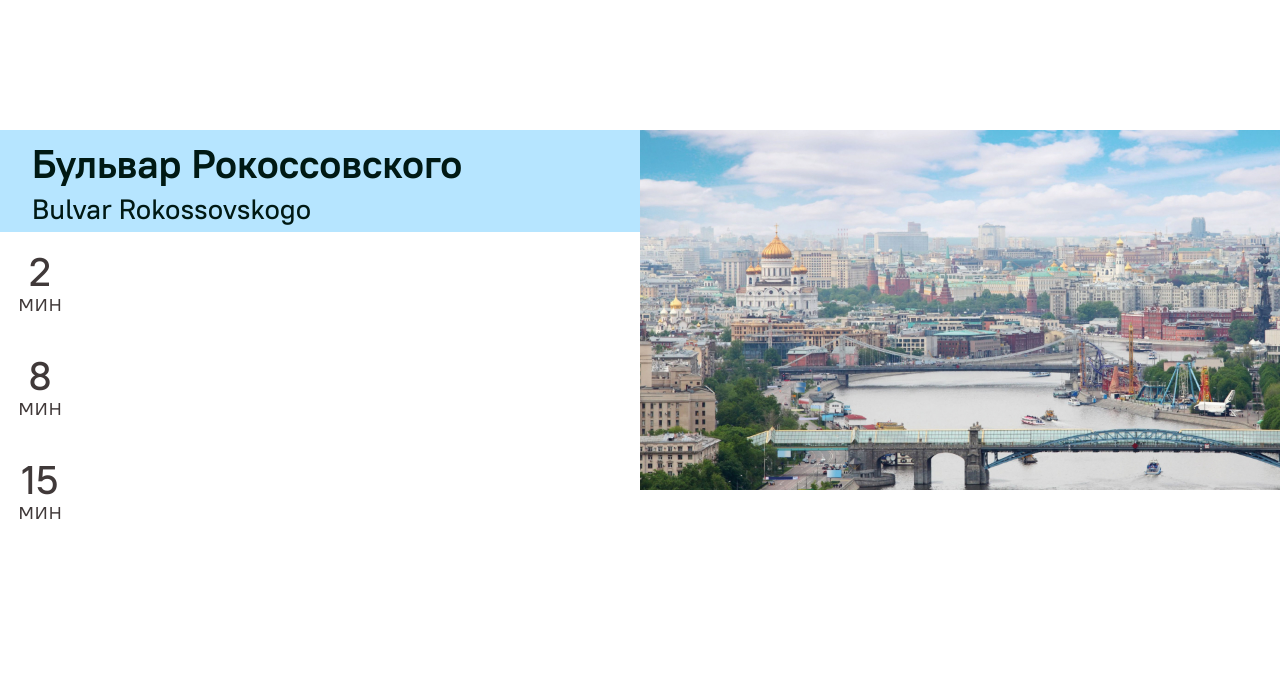
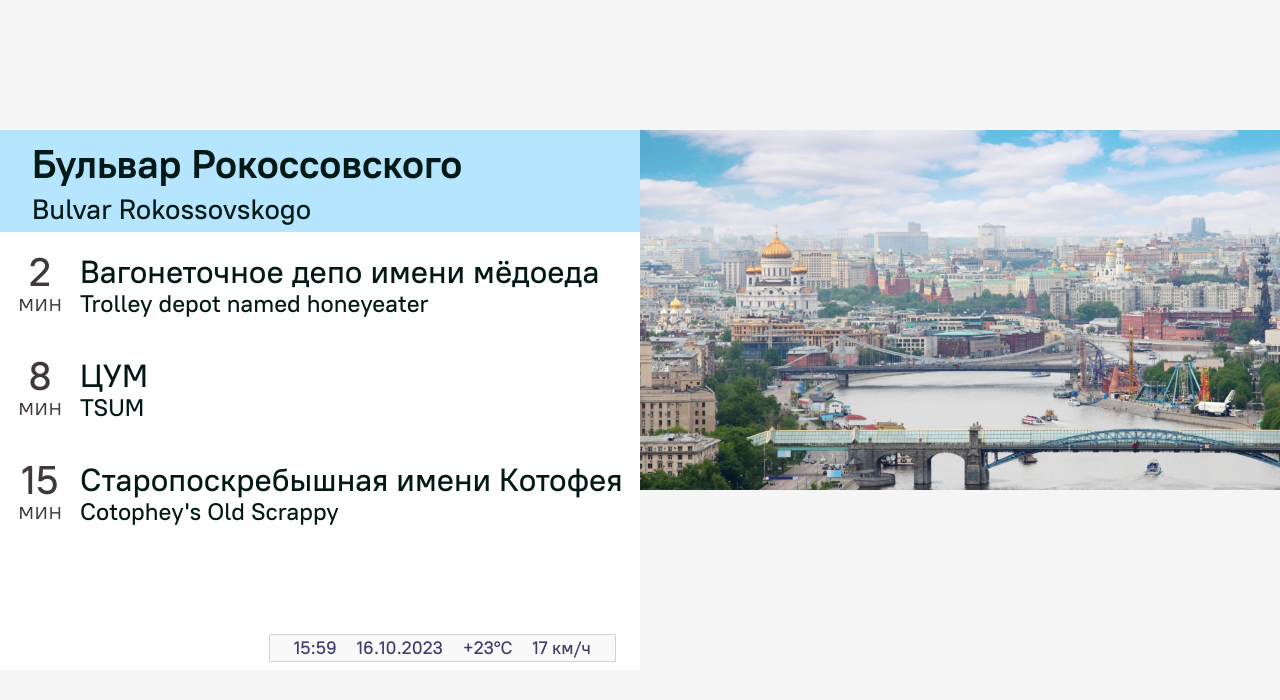
Before and after one commit to heropaster/taskLayout, a React (Vite) app: page / in a window 1280 px wide. Shown: the top 700 px of the page. Built offline with nearby package versions, Linux system fonts and the light colour scheme.

Commit message:
info panel + routes

```diff
--- /dev/null
+++ b/src/components/InfoPanel/InfoPanel.scss
@@ -0,0 +1,20 @@
+.panel {
+	position: absolute;
+	bottom: 8px;
+	right: 24px;
+	min-width: 347px;
+	max-width: max-content;
+	border-radius: 2px 2px 0 0;
+	border: 1px solid #d1d1d1;
+	background: #f9f9f9;
+	display: flex;
+	gap: 20px;
+	padding: 4px 24px;
+	span {
+		color: #3e3a6b;
+		font-family: var(--medium);
+		font-weight: 500;
+		font-size: 18px;
+		line-height: 18px;
+	}
+}
--- /dev/null
+++ b/src/components/InfoPanel/InfoPanel.tsx
@@ -0,0 +1,41 @@
+import React, { useEffect, useState } from "react";
+
+import "./InfoPanel.scss";
+interface InfoPanelProps {
+	// time: string;
+	date: Date;
+	temp: string;
+	wind: string;
+}
+const InfoPanel: React.FC<InfoPanelProps> = ({ date, temp, wind }) => {
+	const [time, setTime] = useState(new Date());
+	useEffect(() => {
+		const timerID = setInterval(() => {
+			setTime(new Date());
+		}, 2000); // Обновление времени
+
+		return () => {
+			clearInterval(timerID); // Очистка таймера при размонтировании компонента
+		};
+	}, []);
+	return (
+		<div className="panel">
+			<span>
+				{time.toLocaleTimeString("ru-RU", {
+					hour: "2-digit",
+					minute: "2-digit",
+				})}
+			</span>
+			<span>
+				{date.toLocaleString("ru-RU", {
+					year: "numeric",
+					month: "numeric",
+					day: "numeric",
+				})}
+			</span>
+			<span>{temp}</span>
+			<span>{wind}</span>
+		</div>
+	);
+};
+export default InfoPanel;
--- a/src/components/Routes/Routes.tsx
+++ b/src/components/Routes/Routes.tsx
@@ -1,6 +1,10 @@
-import ArrivalTime from "../ArrivalTIme/ArrivalTime";
+import { useId } from "react";
+
+import Stop from "../Stop/Stop";
 import "./Routes.scss";
+
 const Routes = () => {
+	const key = useId();
 	const stops = [
 		{
 			name: {
@@ -26,9 +30,9 @@ const Routes = () => {
 	];
 	return (
 		<div className="routes">
-			<ArrivalTime time="2" />
-			<ArrivalTime time="8" />
-			<ArrivalTime time="15" />
+			{stops.map((stop) => {
+				return <Stop key={key} time={stop.time} name={stop.name} />;
+			})}
 		</div>
 	);
 };
--- a/src/components/RoutesDisplay/RoutesDisplay.scss
+++ b/src/components/RoutesDisplay/RoutesDisplay.scss
@@ -1,4 +1,6 @@
 .display__route {
+	position: relative;
 	width: 50%;
 	padding-bottom: 8px;
+	background: #fff;
 }
--- a/src/components/RoutesDisplay/RoutesDisplay.tsx
+++ b/src/components/RoutesDisplay/RoutesDisplay.tsx
@@ -1,11 +1,20 @@
 import RouteHeader from "./RouteHeader/RouteHeader";
+import InfoPanel from "../InfoPanel/InfoPanel";
 import Routes from "../Routes/Routes";
+
 import "./RoutesDisplay.scss";
 const RoutesDisplay = () => {
+	const date = new Date();
 	return (
 		<div className="display__route">
 			<RouteHeader />
 			<Routes />
+			<InfoPanel
+				// time={formatDate(date)}
+				date={date}
+				temp="+23°C"
+				wind="17 км/ч"
+			/>
 		</div>
 	);
 };
--- a/src/components/Stop/Stop.scss
+++ b/src/components/Stop/Stop.scss
@@ -0,0 +1,3 @@
+.stop {
+	display: flex;
+}
--- a/src/components/Stop/Stop.tsx
+++ b/src/components/Stop/Stop.tsx
@@ -1,4 +1,6 @@
 import React from "react";
+
+import "./Stop.scss";
 import StopName from "../StopName/StopName";
 import ArrivalTime from "../ArrivalTIme/ArrivalTime";
 import { StopNameT } from "../../types/StopName";
@@ -8,7 +10,7 @@ interface StopProps {
 }
 const Stop: React.FC<StopProps> = ({ name, time }) => {
 	return (
-		<div>
+		<div className="stop">
 			<ArrivalTime time={time} />
 			<StopName name={name} type="RouteStop" />
 		</div>
--- a/src/components/StopName/StopName.scss
+++ b/src/components/StopName/StopName.scss
@@ -1,10 +1,25 @@
+.stop-title {
+	display: flex;
+	flex-direction: column;
 	.stop-name {
 		font-family: var(--bold);
 		font-size: 40px;
+		&.route-stop {
+			font-family: var(--medium);
+			font-weight: 500;
+			font-size: 32px;
+			line-height: 100%;
+		}
 		&.stop-name--eng {
 			font-family: var(--medium);
 			font-weight: 500;
 			font-size: 28px;
 			line-height: 150%;
+			&.route-stop--eng {
+				font-size: 24px;
+				line-height: 100%;
+				margin-top: 4px;
 			}
 		}
+	}
+}
--- a/src/components/StopName/StopName.tsx
+++ b/src/components/StopName/StopName.tsx
@@ -8,7 +8,7 @@ interface StopNameProps {
 
 const StopName: React.FC<StopNameProps> = ({ name, type }) => {
 	return (
-		<>
+		<div className="stop-title">
 			<h2 className={`stop-name ${type === "RouteStop" && "route-stop"}`}>
 				{name.ru}
 			</h2>
@@ -19,7 +19,7 @@ const StopName: React.FC<StopNameProps> = ({ name, type }) => {
 			>
 				{name.eng}
 			</h3>
-		</>
+		</div>
 	);
 };
 export default StopName;
--- a/src/index.scss
+++ b/src/index.scss
@@ -26,6 +26,7 @@
 body {
 	font-family: var(--regular);
 	color: var(--black);
+	background: rgba(204, 204, 204, 0.18);
 }
 img {
 	width: 100%;
```
Lines whose indentation alone changed are shown as unchanged.
